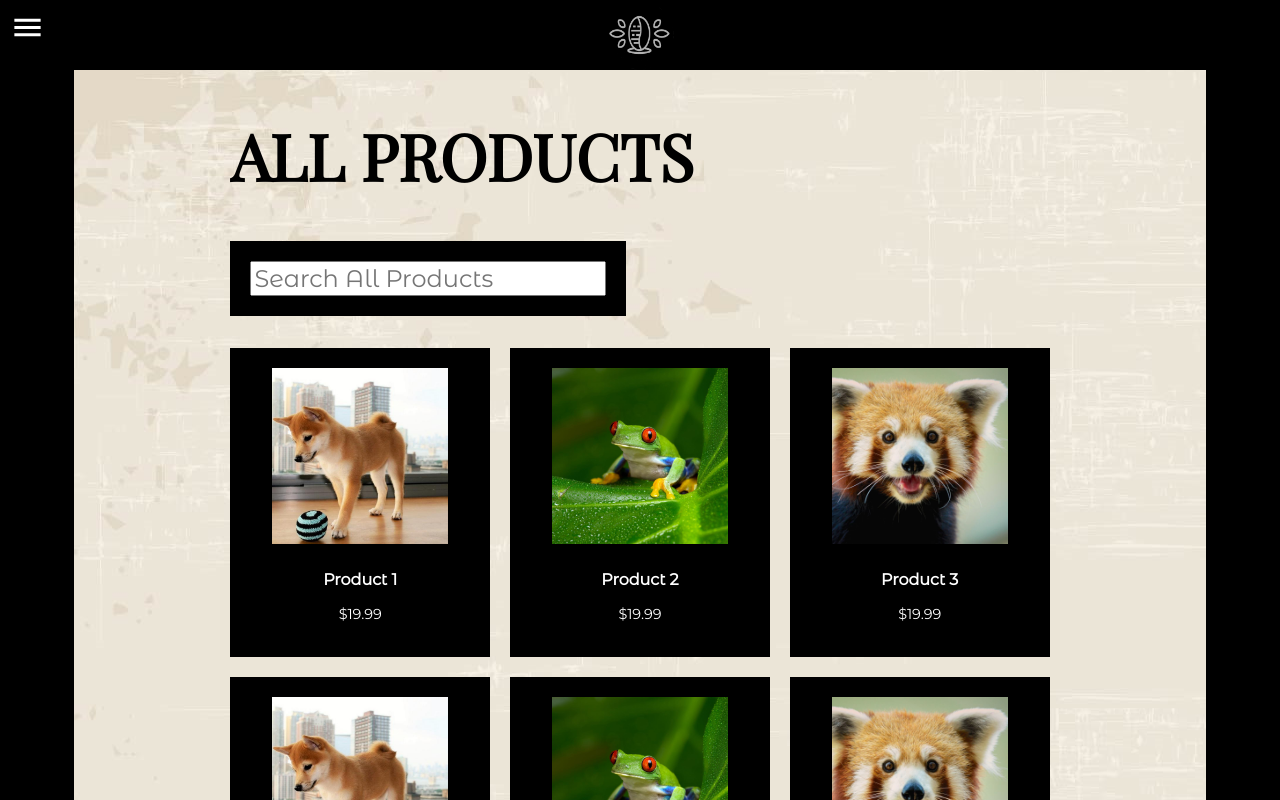
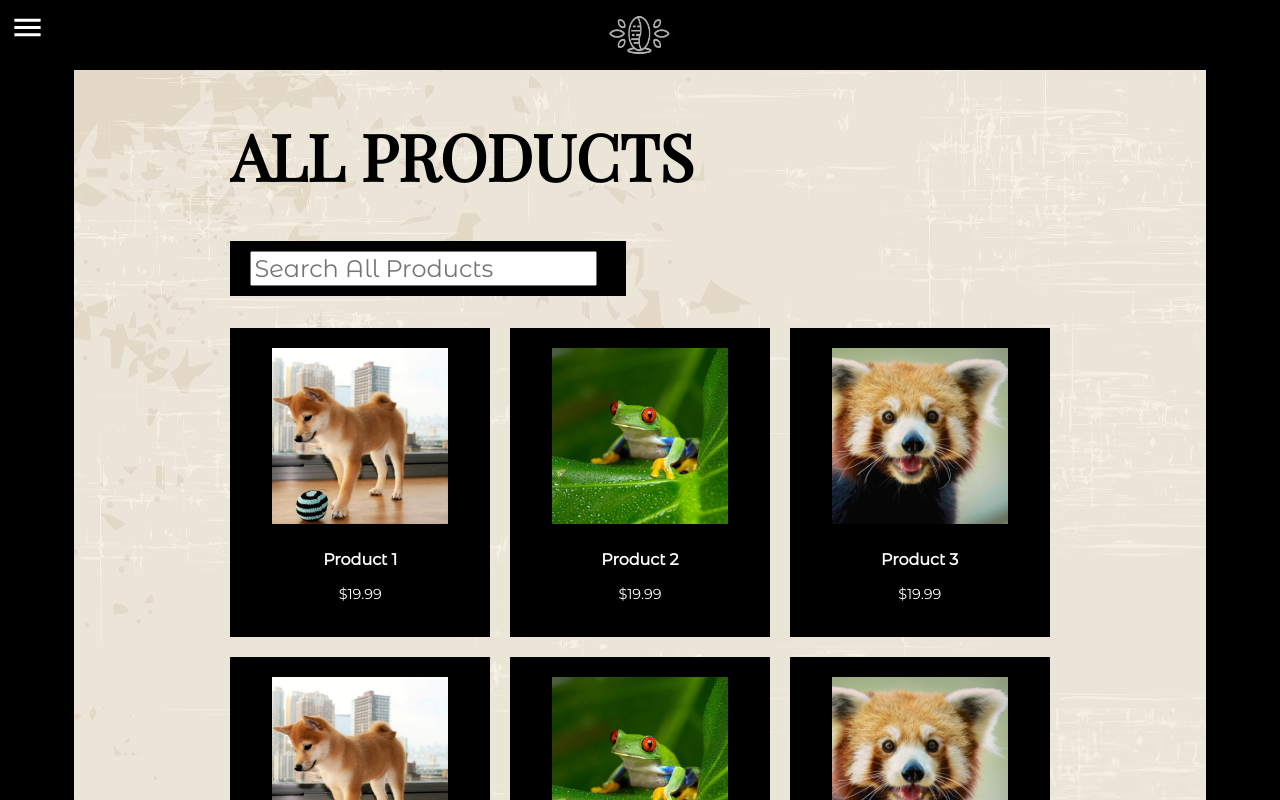
Before and after one commit to caelinp/rider-coffee-roaster, a React (Create React App) app: page /products in a window 1280 px wide. Shown: the top 800 px of the page. Built offline with nearby package versions, Linux system fonts and the light colour scheme.

Commit message:
fixed search bar formatting issue

```diff
--- a/src/AllProductsPage.css
+++ b/src/AllProductsPage.css
@@ -34,11 +34,13 @@
   }
 
   .search-bar {
-    width: 100%;
-    padding: 10px;
+    max-width: 90%;
+    margin-left: 10px;
+    margin-right: 10px;
   }
 
   .search-input {
+    max-width: 100%;
     font-size: 1.5rem;
   }
 
```
